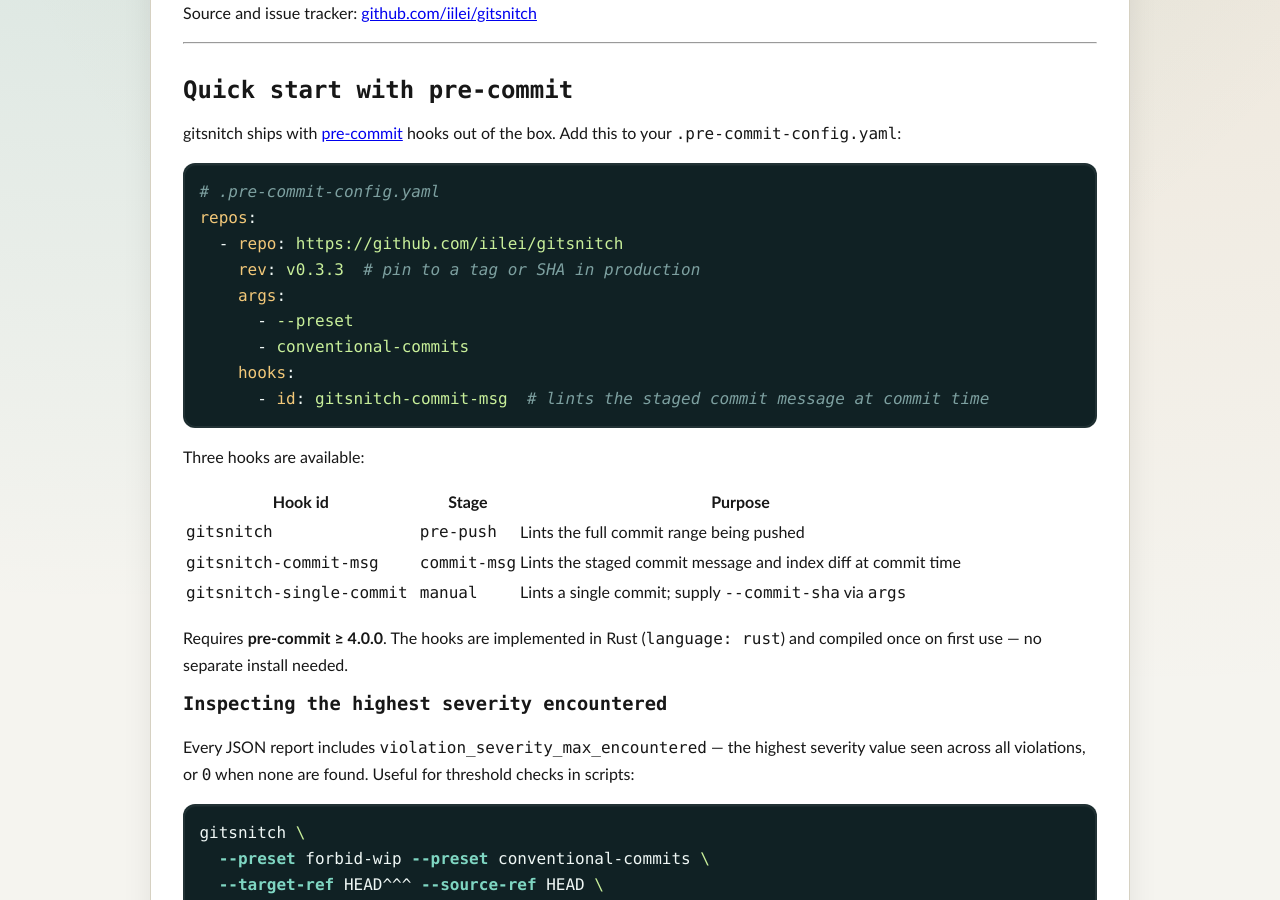
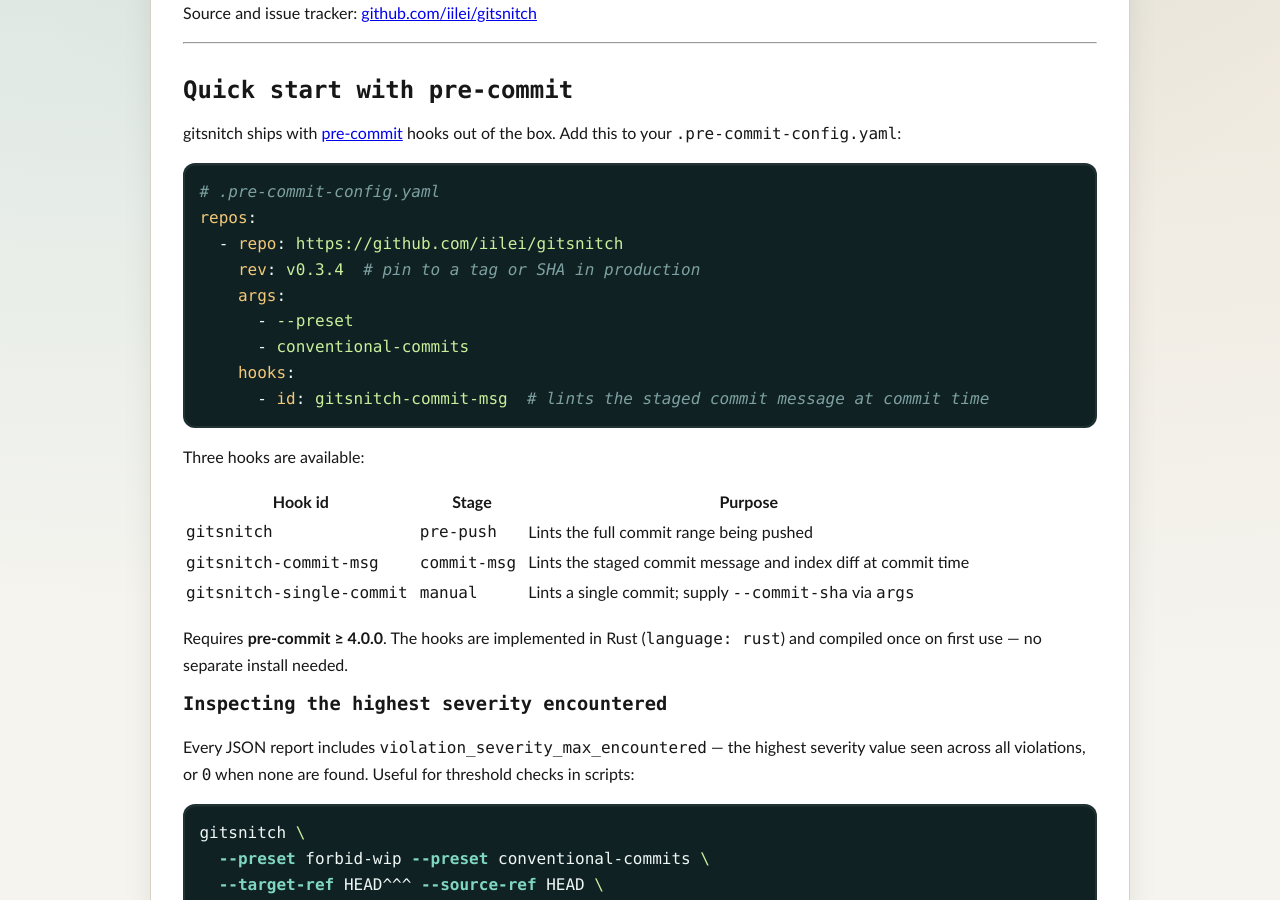
Before and after one commit to iilei/gitsnitch, a Jekyll site: the page built from index.md, in a window 1280 px wide and 900 px high, scrolled down 573 px. Built offline with Jekyll 4.4.1, drawn with Linux system fonts in a browser that asks for light colours.

Commit message:
docs: minor microsite

```diff
--- a/index.md
+++ b/index.md
@@ -5,6 +5,7 @@ title: GitSnitch
 
 [![codecov](https://codecov.io/gh/iilei/gitsnitch/branch/master/graph/badge.svg?token=TZ71OWC0AZ)](https://codecov.io/gh/iilei/gitsnitch)
 [![GitHub](https://img.shields.io/badge/GitHub-iilei%2Fgitsnitch-blue?logo=github)](https://github.com/iilei/gitsnitch)
+[![GitHub Stars](https://img.shields.io/github/stars/iilei/gitsnitch?style=social)](https://github.com/iilei/gitsnitch/stargazers)
 
 # gitsnitch 🗡️🦆
 
@@ -26,7 +27,7 @@ gitsnitch ships with [pre-commit](https://pre-commit.com) hooks out of the box.
 # .pre-commit-config.yaml
 repos:
   - repo: https://github.com/iilei/gitsnitch
-    rev: v0.3.3  # pin to a tag or SHA in production
+    rev: v0.3.4  # pin to a tag or SHA in production
     args:
       - --preset
       - conventional-commits
@@ -39,7 +40,7 @@ Three hooks are available:
 | Hook id | Stage | Purpose |
 | --- | --- | --- |
 | `gitsnitch` | `pre-push` | Lints the full commit range being pushed |
-| `gitsnitch-commit-msg` | `commit-msg` | Lints the staged commit message and index diff at commit time |
+| `gitsnitch-commit-msg` | `commit-msg`&nbsp;&nbsp; | Lints the staged commit message and index diff at commit time |
 | `gitsnitch-single-commit`&nbsp;&nbsp; | `manual` | Lints a single commit; supply `--commit-sha` via `args` |
 
 Requires **pre-commit ≥ 4.0.0**. The hooks are implemented in Rust (`language: rust`) and compiled once on first use — no separate install needed.
```
